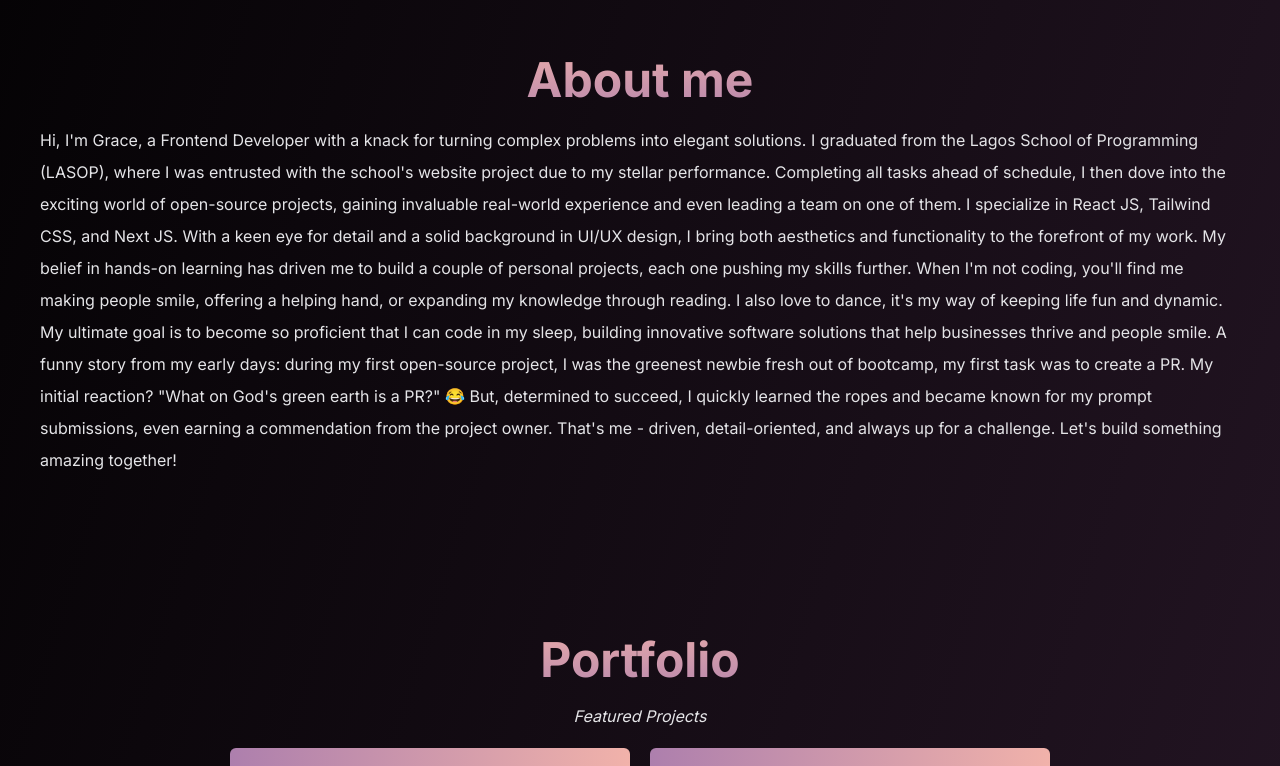
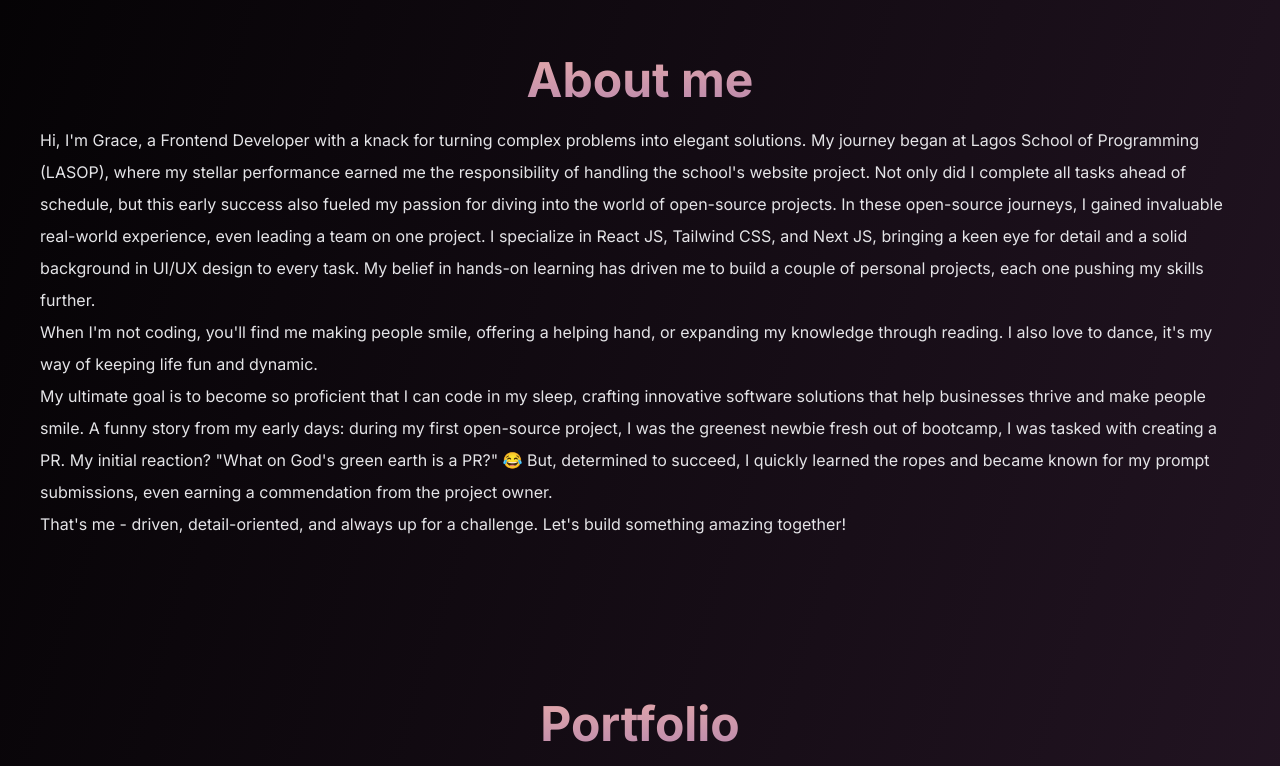
Before and after one commit to Oyinbrakemigrace/portfolio, a Next.js app: page / in a window 1280 px wide. Shown: the part 900-1666 px from the top of the page. Built offline with nearby package versions, Linux system fonts and the light colour scheme.

Commit message:
made few fixes to the wordings

```diff
--- a/src/app/components/AboutMe.jsx
+++ b/src/app/components/AboutMe.jsx
@@ -6,25 +6,24 @@ function AboutMe() {
         <div>
             <h2 className='font-bold lg:text-5xl text-3xl my-5 text-center bg-clip-text text-transparent bg-gradient-to-tl from-[#AD7FAD] to-[#F1B2AA]'>About me</h2>
             <p className='dark:text-zinc-200 text-start lg:leading-8 leading-6'>
-                Hi, I&apos;m Grace, a Frontend Developer with a knack for turning complex problems into
-                elegant solutions. I graduated from the Lagos School of Programming (LASOP), where I was
-                entrusted with the school&apos;s website project due to my stellar performance. Completing all
-                tasks ahead of schedule, I then dove into the exciting world of open-source projects, gaining
-                invaluable real-world experience and even leading a team on one of them.
-                I specialize in React JS, Tailwind CSS, and Next JS. With a keen eye for detail and a
-                solid background in UI/UX design, I bring both aesthetics and functionality to the forefront
-                of my work. My belief in hands-on learning has driven me to build a couple of personal projects,
-                each one pushing my skills further.
-                When I&apos;m not coding, you&apos;ll find me making people smile, offering a helping hand, or expanding my
-                knowledge through reading. I also love to dance, it&apos;s my way of keeping life fun and dynamic. <br />
-                My ultimate goal is to become so proficient that I can code in my sleep, building innovative
-                software solutions that help businesses thrive and people smile.
-                A funny story from my early days: during my first open-source project, I was the greenest newbie
-                fresh out of bootcamp, my first task was to create a PR. My initial reaction? &quot;What on God&apos;s green
-                earth is a PR?&quot; 😂 But, determined to succeed, I quickly learned the ropes and became known for
-                my prompt submissions, even earning a commendation from the project owner.
-                That&apos;s me - driven, detail-oriented, and always up for a challenge. Let&apos;s build something amazing
-                together!
+                Hi, I&apos;m Grace, a Frontend Developer with a knack for turning complex problems into elegant
+                solutions. My journey began at Lagos School of Programming (LASOP), where my stellar performance
+                earned me the responsibility of handling the school&apos;s website project. Not only did I
+                complete all tasks ahead of schedule, but this early success also fueled my passion for diving
+                into the world of open-source projects.
+                In these open-source journeys, I gained invaluable real-world experience, even leading a team
+                on one project. I specialize in React JS, Tailwind CSS, and Next JS, bringing a keen eye for
+                detail and a solid background in UI/UX design to every task. My belief in hands-on learning has
+                driven me to build a couple of personal projects, each one pushing my skills further.  <br />
+                When I&apos;m not coding, you&apos;ll find me making people smile, offering a helping hand, or
+                expanding my knowledge through reading. I also love to dance, it's my way of keeping life fun and dynamic. <br /> My ultimate goal is to become so proficient that I can code in my sleep, crafting
+                innovative software solutions that help businesses thrive and make people smile.
+                A funny story from my early days: during my first open-source project,  I was the greenest newbie fresh out of bootcamp,
+                I was tasked with creating a PR. My initial reaction? &quot;What on God&apos;s green earth is a
+                PR?&quot; 😂 But, determined to succeed, I quickly learned the ropes and became known for my
+                prompt submissions, even earning a commendation from the project owner. <br />
+                That&apos;s me - driven, detail-oriented, and always up for a challenge. Let&apos;s build
+                something amazing together!
             </p>
         </div>
     );
--- a/src/app/components/ContactMe.jsx
+++ b/src/app/components/ContactMe.jsx
@@ -45,7 +45,7 @@ function ContactMe() {
       <h2 className='font-bold lg:text-5xl text-3xl my-5 text-center bg-clip-text text-transparent bg-gradient-to-tl from-[#AD7FAD] to-[#F1B2AA]'>
         Get in touch with me
       </h2>
-      <p className='text-zinc-700 dark:text-zinc-200 lg:text-center lg:mb-5 text-start mb-3'>Drop me a line or more using the form below, and let&apos;s make some digital magic together!</p>
+      <p className='text-zinc-700 dark:text-zinc-200 lg:text-center lg:mb-5 text-start mb-8'>Drop me a line or more using the form below, and let&apos;s make some digital awesomeness together!</p>
       <form onSubmit={handleSubmit} className='flex flex-col gap-6 justify-center items-center dark:text-white w-full max-w-lg mx-auto'>
         <div className='flex flex-col w-full'>
           <label htmlFor="name" className='mb-2 text-zinc-700 dark:text-zinc-400 font-medium'>Full Name</label>
```
